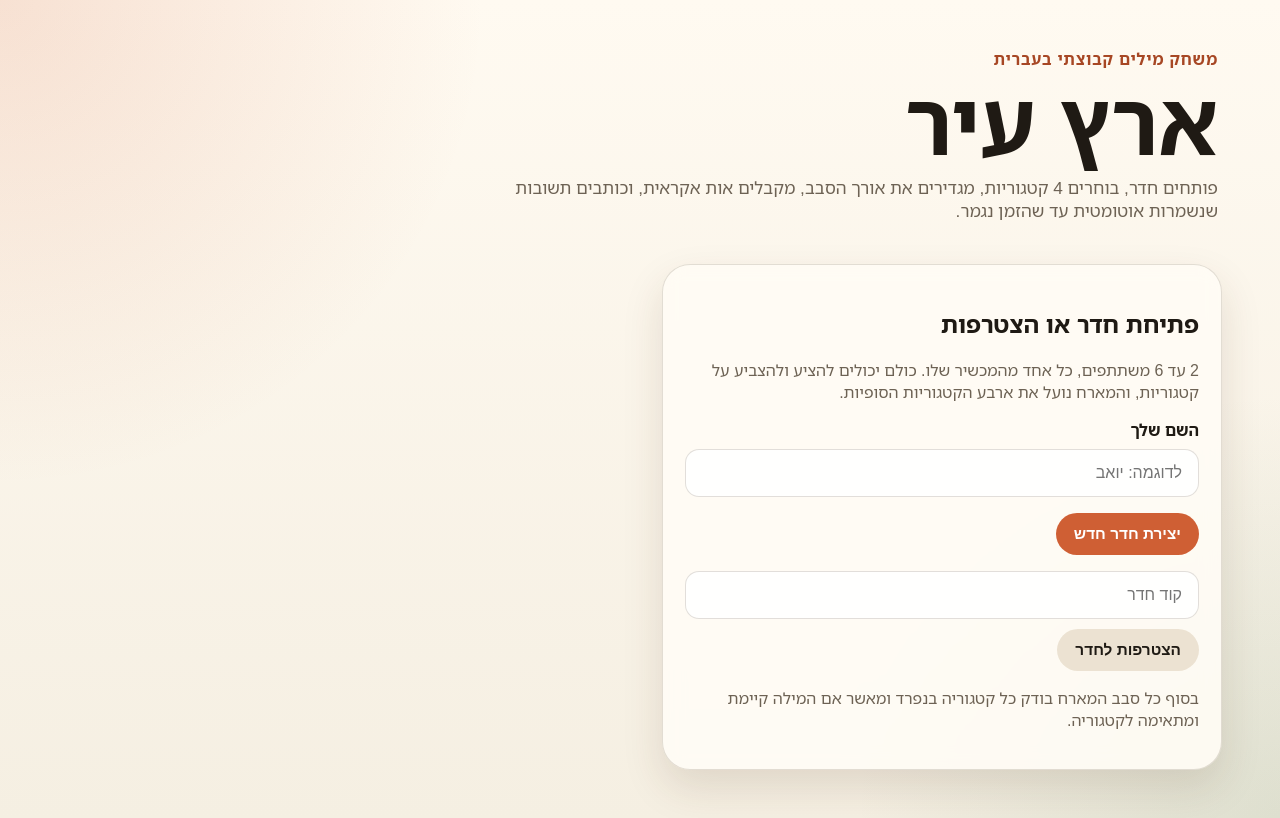
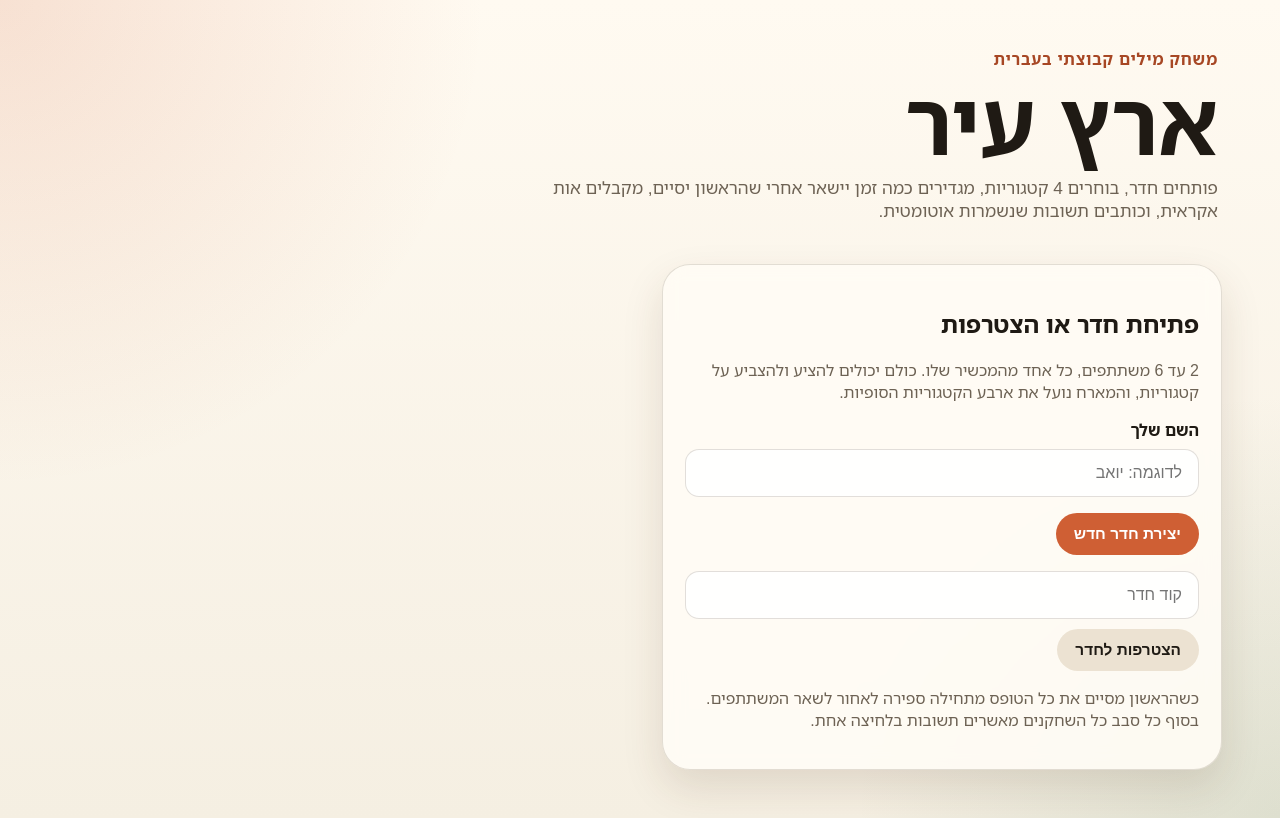
Before and after one commit to DigitalCraftLab/eretz_ir, a plain HTML site: page static/index.html in a window 1280 px wide. Drawn offline with Linux system fonts and the light colour scheme.

Commit message:
Update index.html

```diff
--- a/static/index.html
+++ b/static/index.html
@@ -6,7 +6,7 @@
     <title>ארץ עיר</title>
     <meta
       name="description"
-      content="ארץ עיר אונליין בעברית ל-2 עד 6 משתתפים עם חדרים משותפים, קטגוריות לבחירה, טיימר משתנה ובדיקת תשובות."
+      content="ארץ עיר אונליין בעברית ל-2 עד 6 משתתפים עם חדרים משותפים, טיימר שמתחיל כשהראשון מסיים ואישור תשובות קבוצתי."
     />
     <link rel="stylesheet" href="/static/style.css" />
   </head>
@@ -16,8 +16,8 @@
         <p class="eyebrow">משחק מילים קבוצתי בעברית</p>
         <h1>ארץ עיר</h1>
         <p class="hero-copy">
-          פותחים חדר, בוחרים 4 קטגוריות, מגדירים את אורך הסבב, מקבלים אות אקראית,
-          וכותבים תשובות שנשמרות אוטומטית עד שהזמן נגמר.
+          פותחים חדר, בוחרים 4 קטגוריות, מגדירים כמה זמן יישאר אחרי שהראשון יסיים,
+          מקבלים אות אקראית, וכותבים תשובות שנשמרות אוטומטית.
         </p>
       </header>
 
@@ -50,7 +50,8 @@
         </div>
 
         <p class="helper">
-          בסוף כל סבב המארח בודק כל קטגוריה בנפרד ומאשר אם המילה קיימת ומתאימה לקטגוריה.
+          כשהראשון מסיים את כל הטופס מתחילה ספירה לאחור לשאר המשתתפים. בסוף כל סבב כל
+          השחקנים מאשרים תשובות בלחיצה אחת.
         </p>
       </section>
     </template>
```
